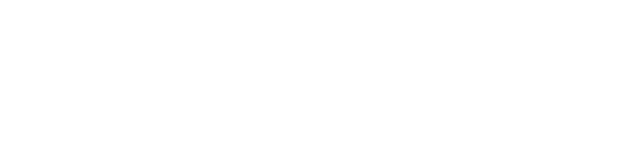
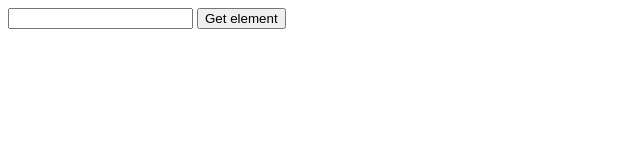
Before and after one commit to saeedali780/DSA-JS, a plain HTML site: page index.html in a window 1280 px wide. Shown: the whole page, without its empty margins (0-640 px from the left). Drawn offline with Linux system fonts and the light colour scheme.

Commit message:
Input & Button added

```diff
--- a/index.html
+++ b/index.html
@@ -6,6 +6,8 @@
     <title>DSA JS</title>
 </head>
 <body>
+    <input type="text" id="element">
+    <button id="btn">Get element</button>
     <script src="app.js"></script>
 </body>
 </html>
```
